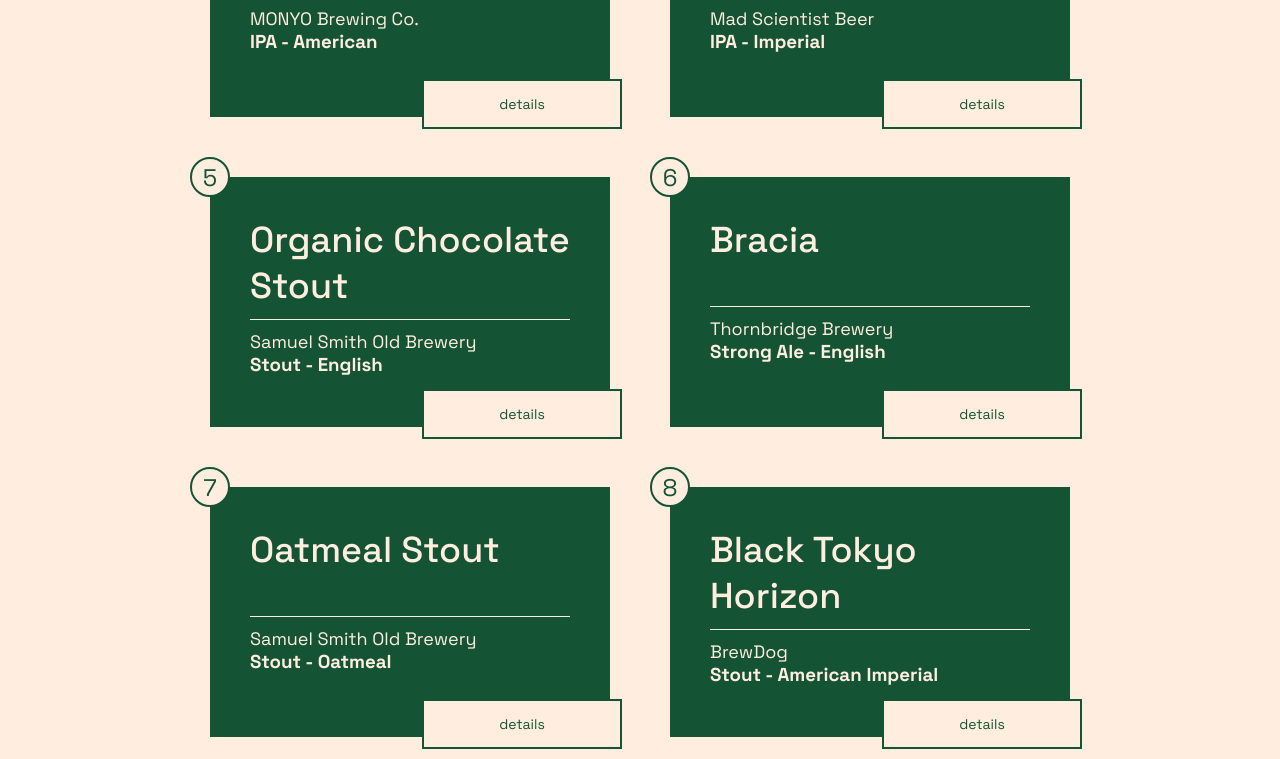
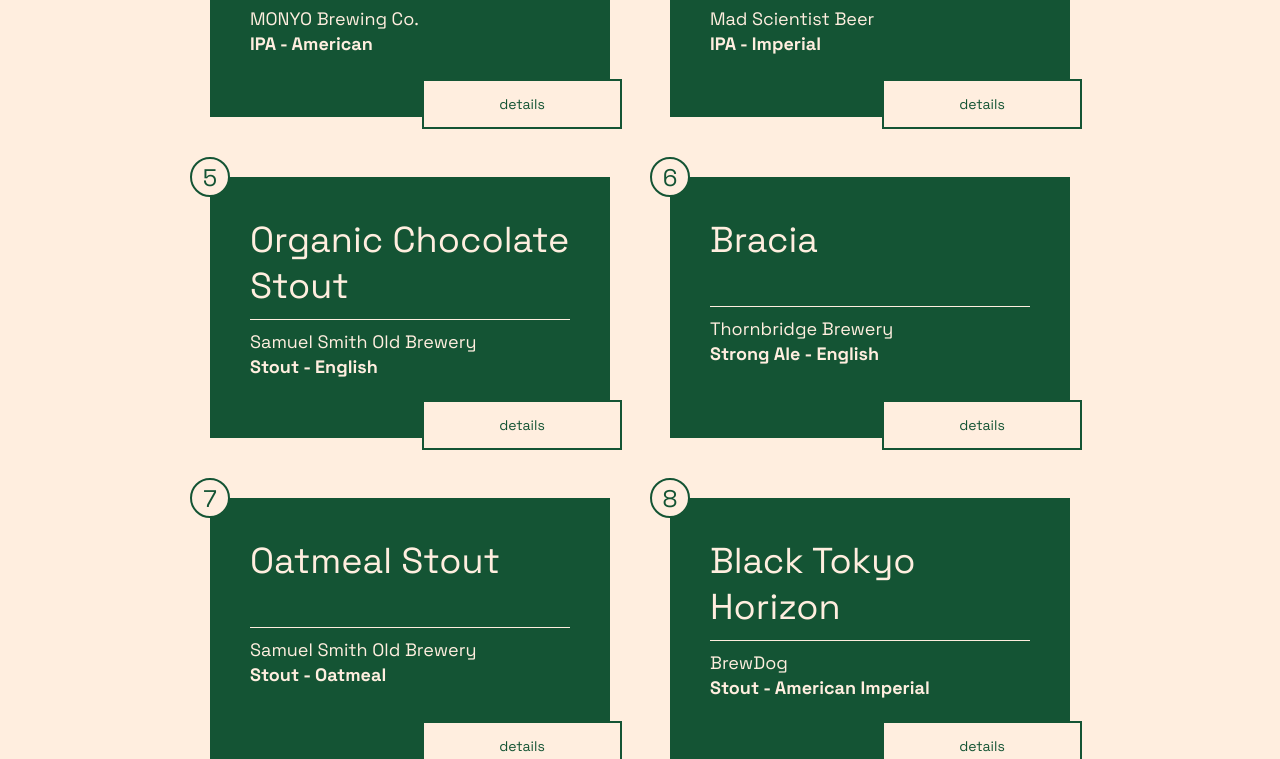
Before and after one commit to Mausp7/nive-test-ui, a plain HTML site: page index.html in a window 1280 px wide. Shown: the part 563-1322 px from the top of the page. Drawn offline with Linux system fonts and the light colour scheme.

Commit message:
Margins and Paddings update.

```diff
--- a/script.js
+++ b/script.js
@@ -61,7 +61,7 @@ function loadEvent() {
                 <div class="number" >${i+1}</div>
                 <h2>${beers[i].title}</h2>
                 <p class="sub" >${beers[i].sub}</p>
-                <h3 class="text" >${beers[i].text}</h3>
+                <p class="text" >${beers[i].text}</p>
                 <button>details</button>
             </div>
         `);
--- a/style.scss
+++ b/style.scss
@@ -53,6 +53,9 @@ select {
 }
 
 body {
+	width: 100%;
+	min-height: 100vh;
+
 	background-color: #ffeedf;
 
 	font-family: "Space Grotesk", sans-serif;
@@ -82,17 +85,17 @@ header {
 
 	max-width: 1200px;
 
-	margin: 30px auto;
+	margin: 30px auto 90px;
 
 	.card {
 		position: relative;
 
 		width: 400px;
-		height: 250px;
+		min-height: 250px;
 		background-color: #145434;
 
 		margin: 30px;
-		padding: 40px;
+		padding: 40px 40px 60px;
 
 		color: #ffeedf;
 
@@ -122,16 +125,16 @@ header {
 			border-bottom: 1px solid #ffeedf;
 
 			font-size: 36px;
-			font-weight: 500;
+			font-weight: 400;
 		}
 		p.sub {
-			padding-top: 10px;
+			margin-top: 10px;
 
 			font-size: 18px;
 			font-weight: 400;
 		}
 		p.text {
-			padding-top: 10px;
+			margin-top: 2px;
 
 			font-size: 18px;
 			font-weight: 700;
```
Also changed, not shown: style.css, 1 other file.
